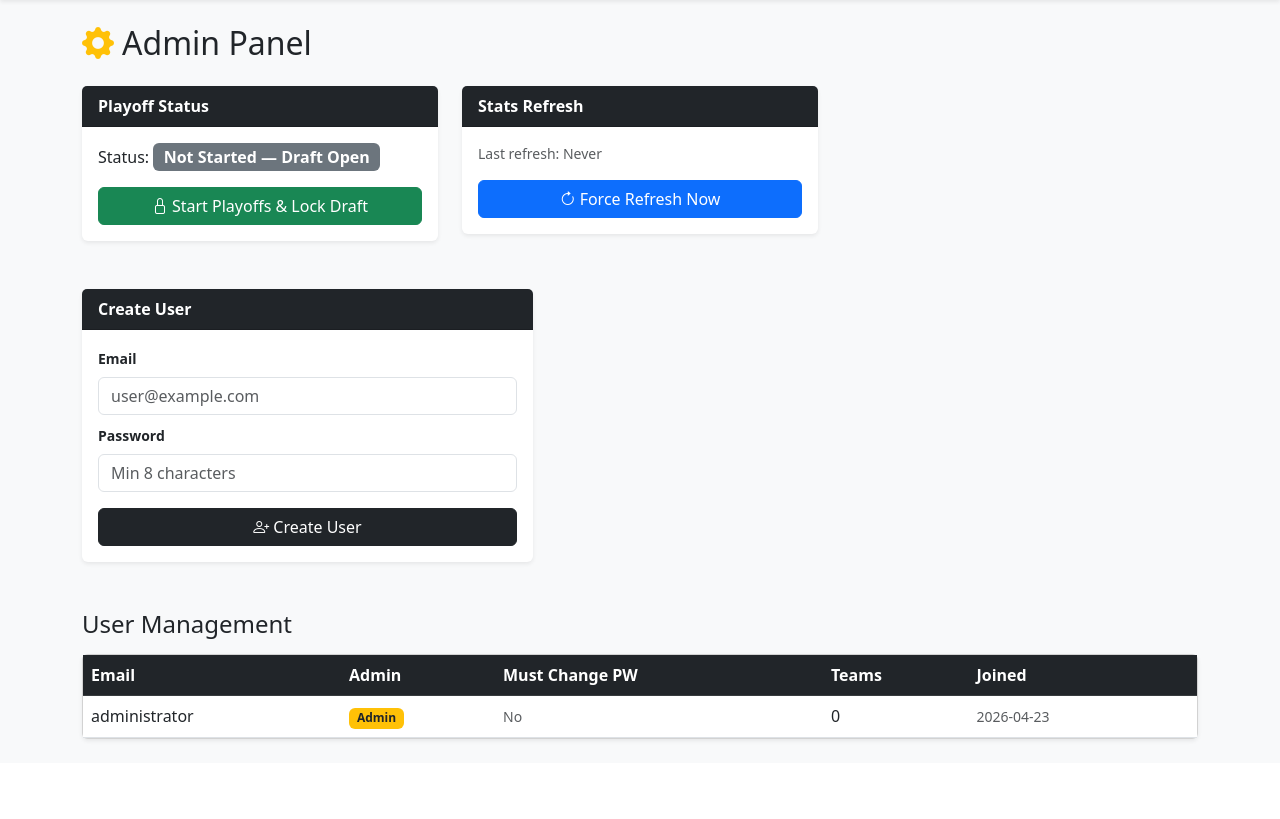
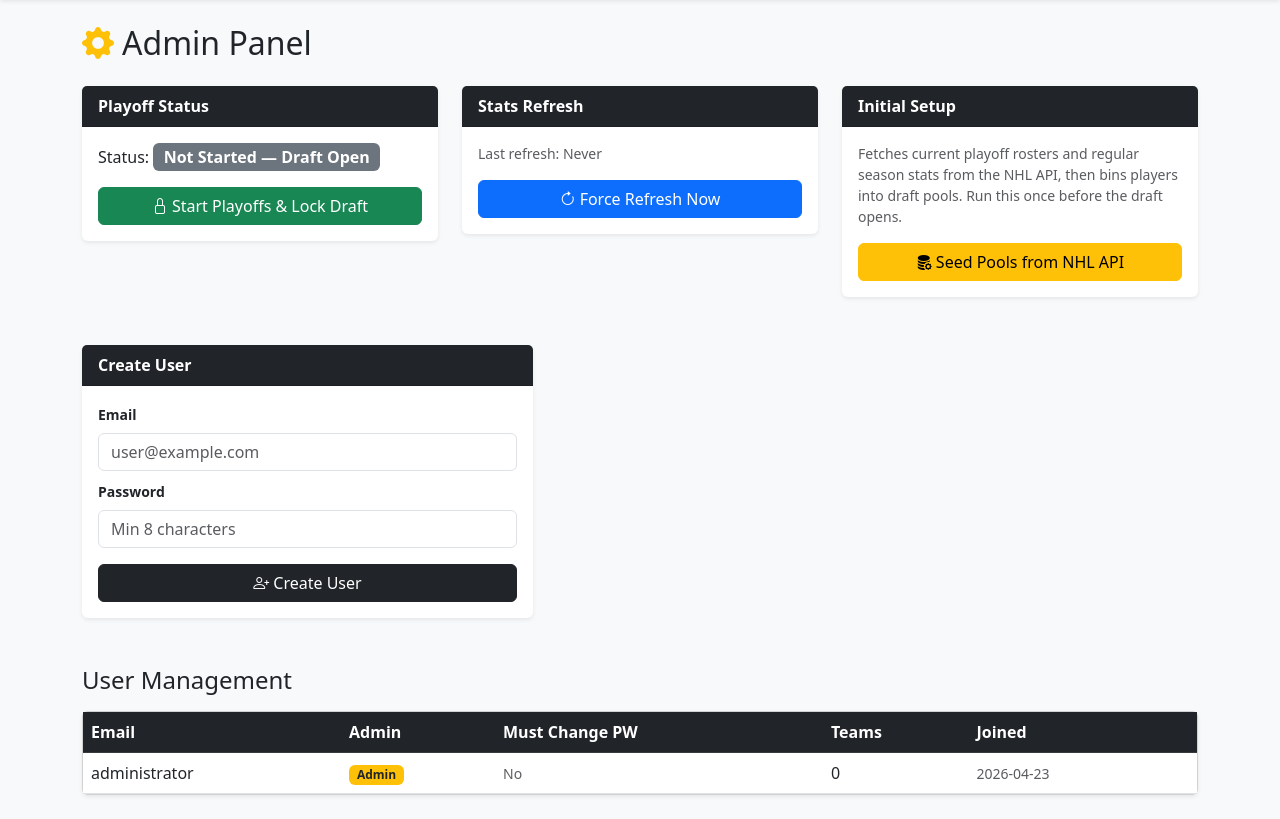
Before and after one commit to vincentchevrier/nhl-fantasy-playoffs, a Flask app: page /admin in a window 1280 px wide. Shown: the part 56-875 px from the top of the page. Before the commit the page ends 798 px from the top, so only its background shows below. Run offline with Flask 3, Linux system fonts and the light colour scheme; a user stored in the database is signed in.

Commit message:
Add pool setup button to admin panel
Extracts run_setup() from setup_pools.py so it can be called within
an existing Flask app context. Admin can now re-seed pools directly
from the UI without SSH access.

Co-Authored-By: Claude Sonnet 4.6 <noreply@anthropic.com>

```diff
--- a/routes/admin.py
+++ b/routes/admin.py
@@ -100,6 +100,23 @@ def create_user():
     return redirect(url_for("admin.admin"))
 
 
+@admin_bp.route("/admin/setup-pools", methods=["POST"])
+@login_required
+@admin_required
+def setup_pools():
+    from setup_pools import run_setup
+    try:
+        result = run_setup()
+        flash(
+            f"Pools seeded: {result['forwards']} forwards, {result['defensemen']} defensemen, "
+            f"{result['goalies']} goalies.",
+            "success",
+        )
+    except Exception as e:
+        flash(f"Setup failed: {e}", "danger")
+    return redirect(url_for("admin.admin"))
+
+
 @admin_bp.route("/admin/delete-user/<int:user_id>", methods=["POST"])
 @login_required
 @admin_required
--- a/templates/admin.html
+++ b/templates/admin.html
@@ -46,6 +46,25 @@
         <form method="POST" action="{{ url_for('admin.refresh_stats') }}">
           <button type="submit" class="btn btn-primary w-100">
             <i class="bi bi-arrow-clockwise me-1"></i>Force Refresh Now
+          </button>
+        </form>
+      </div>
+    </div>
+  </div>
+
+  <!-- Pool setup -->
+  <div class="col-md-4">
+    <div class="card shadow-sm border-0">
+      <div class="card-header bg-dark text-white fw-semibold">Initial Setup</div>
+      <div class="card-body">
+        <p class="small text-muted mb-3">
+          Fetches current playoff rosters and regular season stats from the NHL API,
+          then bins players into draft pools. Run this once before the draft opens.
+        </p>
+        <form method="POST" action="{{ url_for('admin.setup_pools') }}"
+              onsubmit="return confirm('Fetch fresh NHL data and re-seed all pools? This takes ~15 seconds.')">
+          <button type="submit" class="btn btn-warning w-100">
+            <i class="bi bi-database-fill-gear me-1"></i>Seed Pools from NHL API
           </button>
         </form>
       </div>
```
Also changed, not shown: setup_pools.py (+28 -2 lines).
